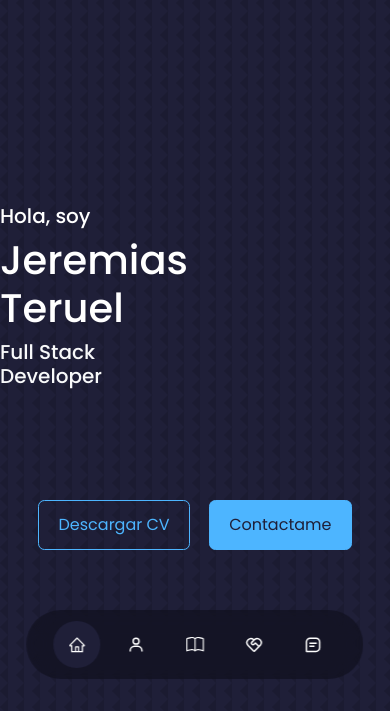
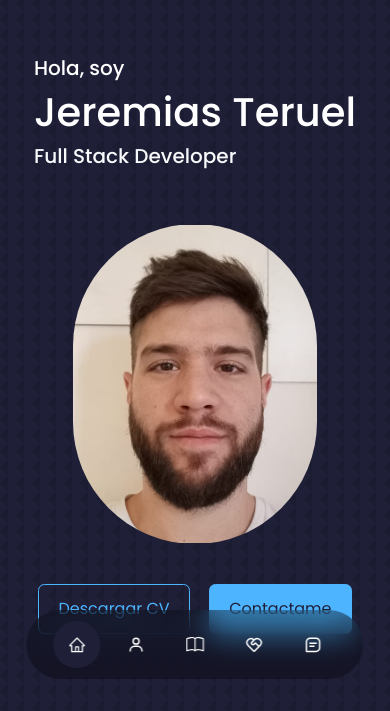
Before and after one commit to JeremiasTeruel/mi-portfolio, a React (Create React App) app: page / in a window 390 px wide. Shown: the part 133-844 px from the top of the page. Built offline with nearby package versions, Linux system fonts and the light colour scheme.

Commit message:
styled component

```diff
--- a/src/components/header/Header.css
+++ b/src/components/header/Header.css
@@ -65,6 +65,13 @@ header {
     header {
         height: 68vh;
     }
+
+    .imagen-nombre{
+        display: flex;
+        justify-content: center;
+        align-items: center;
+        gap: 3rem;
+    }
 }
 
 /* ------------------------ MEDIA QUERIES (PHONE) --------------------*/
@@ -78,4 +85,8 @@ header {
     .header_socials{
         display: none;
     }
+
+    .imagen-nombre{
+        flex-direction: column;
+    }
 }
```
